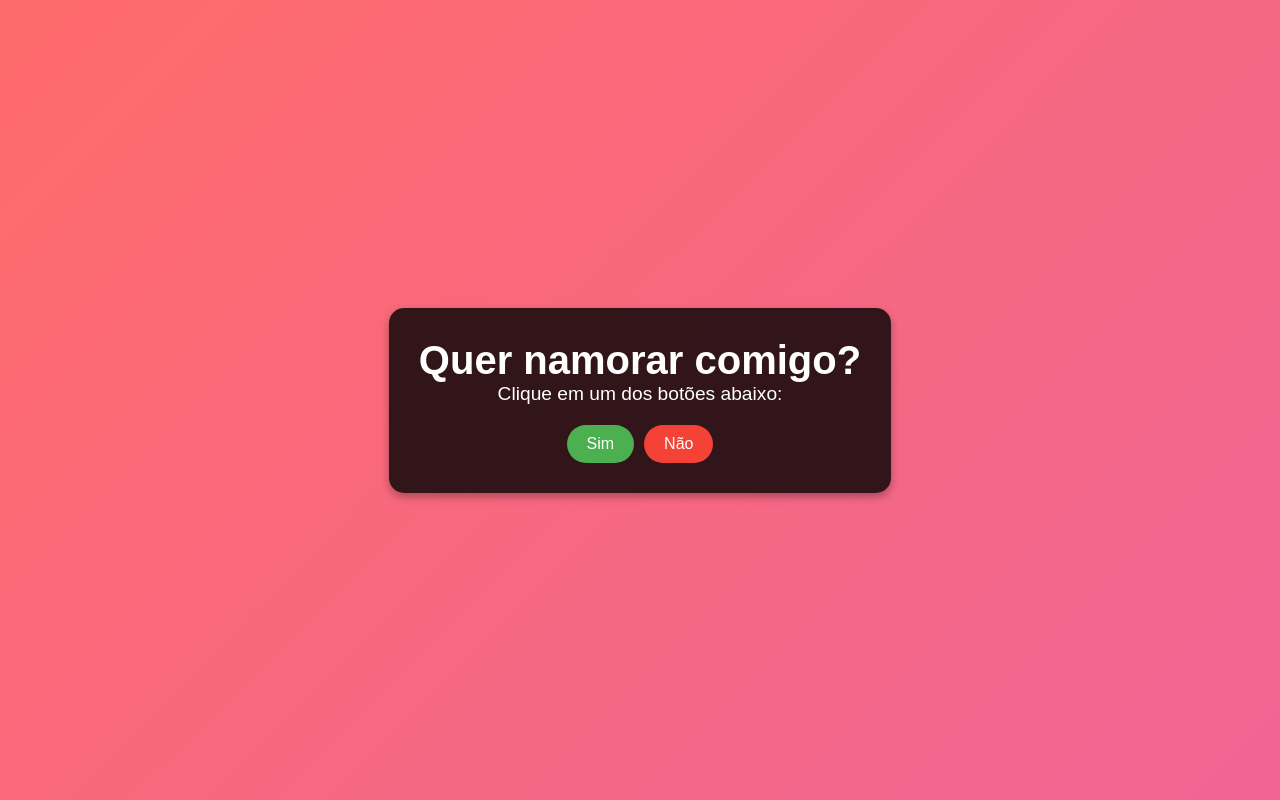
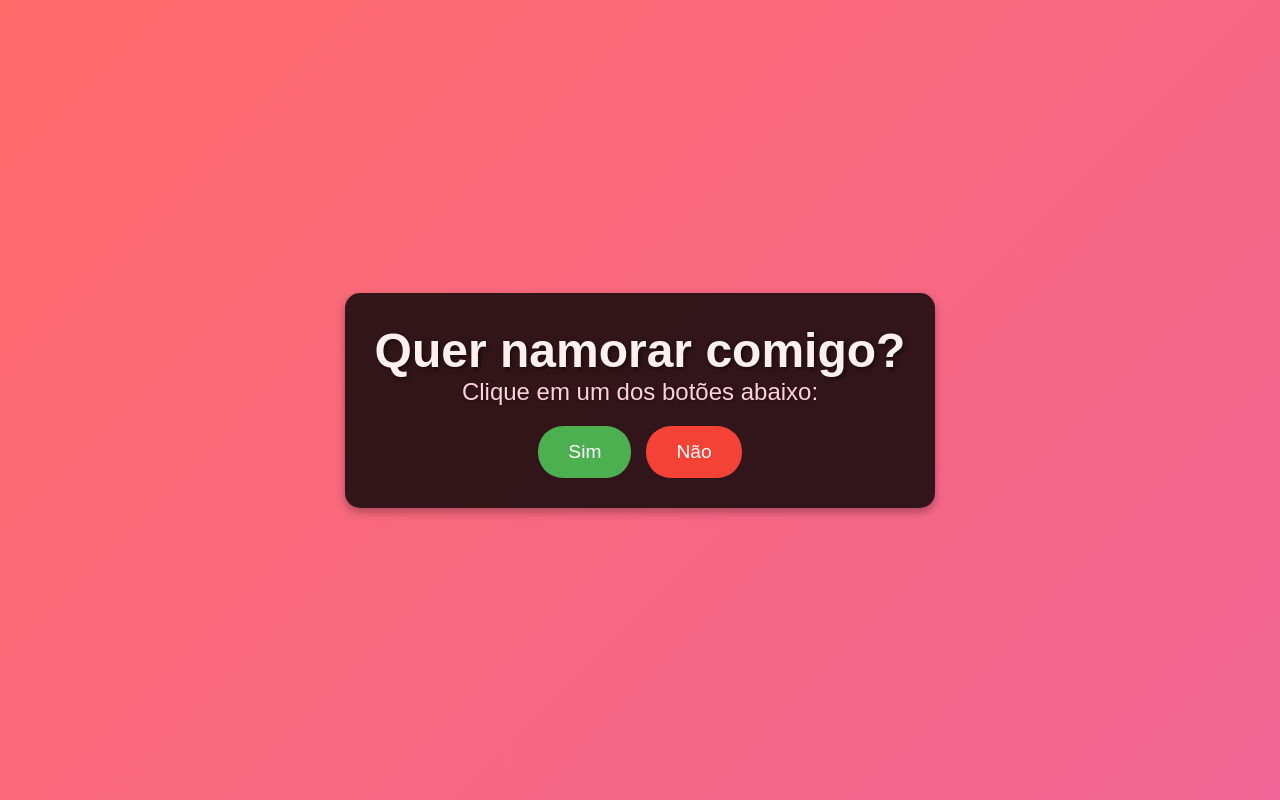
Before and after one commit to Gustin33/site, a plain HTML site: page index.html in a window 1280 px wide. Drawn offline with Linux system fonts and the light colour scheme.

Commit message:
Update styles.css

```diff
--- a/styles.css
+++ b/styles.css
@@ -24,25 +24,29 @@ body {
 }
 
 h1 {
-    font-size: 2.5em;
+    font-size: 3em; /* Maior tamanho para destaque */
     margin: 0;
     font-weight: bold;
+    color: #fff0f0; /* Cor de texto suave */
+    text-shadow: 2px 2px 4px rgba(0, 0, 0, 0.5); /* Sombra para melhor legibilidade */
 }
 
 .subtext {
-    font-size: 1.2em;
+    font-size: 1.5em; /* Tamanho aumentado para clareza */
     margin-bottom: 20px;
+    color: #ffd1dc; /* Cor suave para a subtexto */
+    text-shadow: 1px 1px 3px rgba(0, 0, 0, 0.3); /* Sombra leve */
 }
 
 #buttons {
     display: flex;
     justify-content: center;
-    gap: 10px;
+    gap: 15px;
 }
 
 button {
-    padding: 10px 20px;
-    font-size: 1em;
+    padding: 15px 30px; /* Tamanho aumentado para melhor usabilidade */
+    font-size: 1.2em; /* Tamanho aumentado para legibilidade */
     border: none;
     border-radius: 25px;
     cursor: pointer;
@@ -65,13 +69,14 @@ button:hover {
 }
 
 #response-message {
-    font-size: 2em;
+    font-size: 2.5em; /* Tamanho maior para maior impacto */
     margin-top: 20px;
     font-weight: bold;
     padding: 20px;
     border-radius: 10px;
     background: rgba(0, 0, 0, 0.6); /* Fundo escuro para destacar a mensagem */
     animation: fadeIn 1s ease-out;
+    position: relative; /* Para posicionamento dos corações flutuantes */
 }
 
 .hidden {
@@ -81,6 +86,15 @@ button:hover {
 @keyframes fadeIn {
     from { opacity: 0; }
     to { opacity: 1; }
+}
+
+#heart-container {
+    position: absolute;
+    top: 0;
+    left: 0;
+    width: 100%;
+    height: 100%;
+    pointer-events: none; /* Corações não devem interferir com cliques */
 }
 
 .heart {
```
